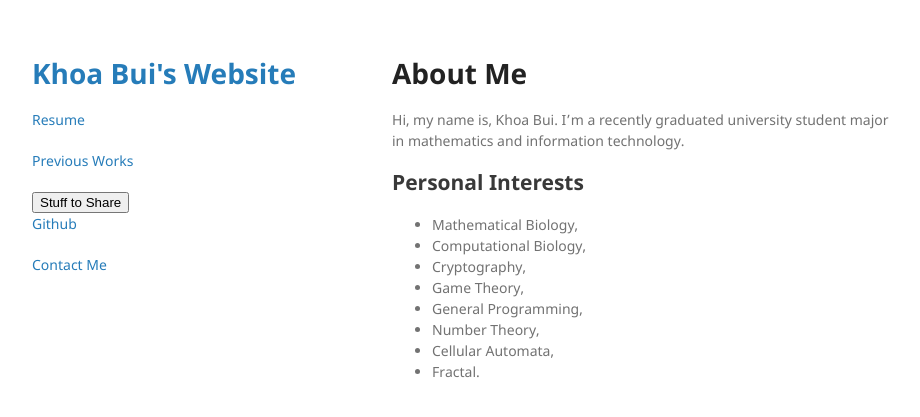
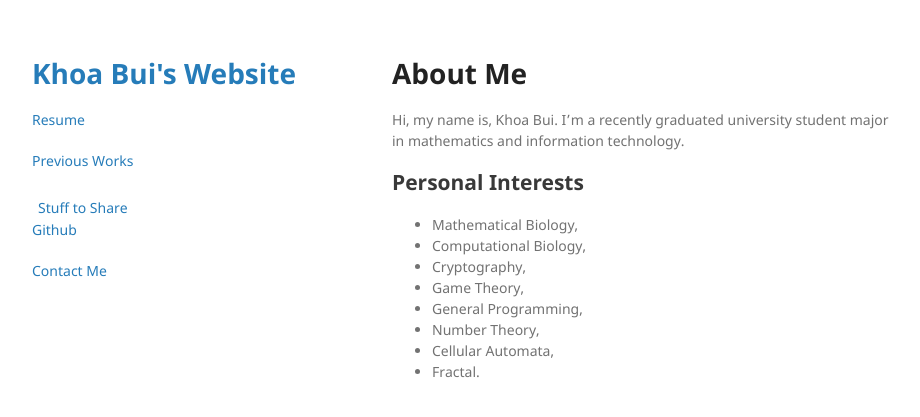
Before and after one commit to khoabuiv/khoabuiv.github.io, a Jekyll site: the page built from index.md, in a window 1280 px wide. Shown: the top 417 px of the page, without its empty margins (178-1098 px from the left). Built offline with Jekyll 4.4.1, drawn with Linux system fonts in a browser that asks for light colours; our own code applies the rules of GitHub Pages for plain Markdown files.

Commit message:
Update default.html

```diff
--- a/_layouts/default.html
+++ b/_layouts/default.html
@@ -25,7 +25,7 @@
         <p class="view"><a href="{{ site.github.previous_works }}">Previous Works</a></p>
 
         <div class="dropdown">
-          <button class="view">Stuff to Share</button>
+          <button class="dropbtn">Stuff to Share</button>
           <div class="dropdown-content">
             <a href="{{ site.github.test }}"> Test</a>
           </div>
```
